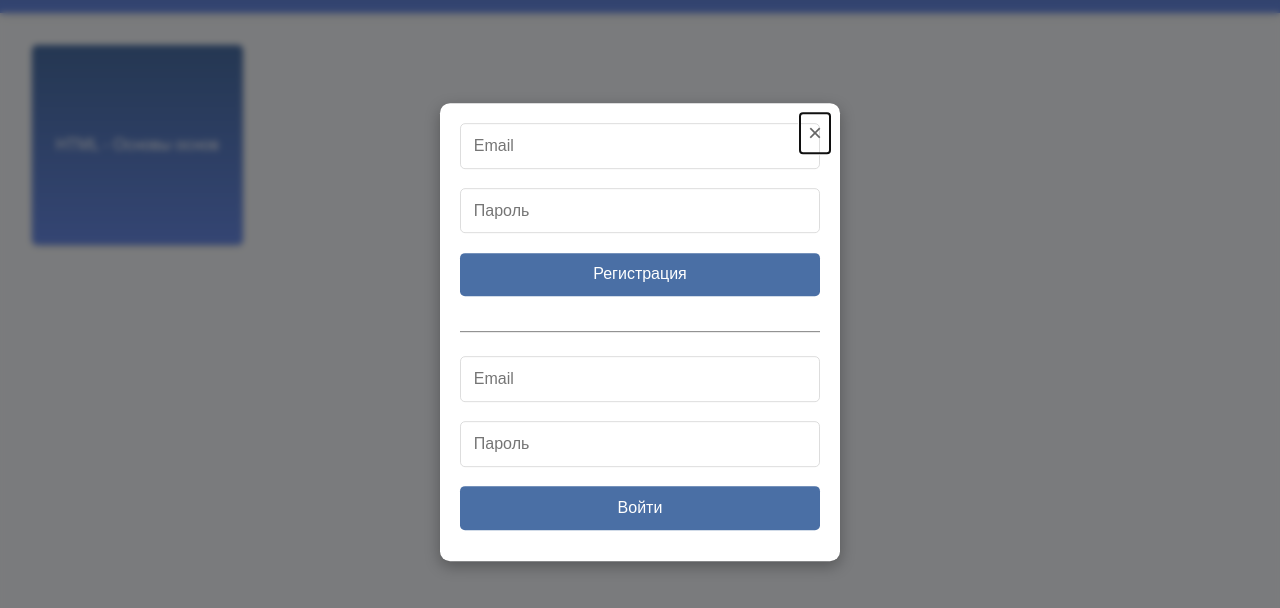
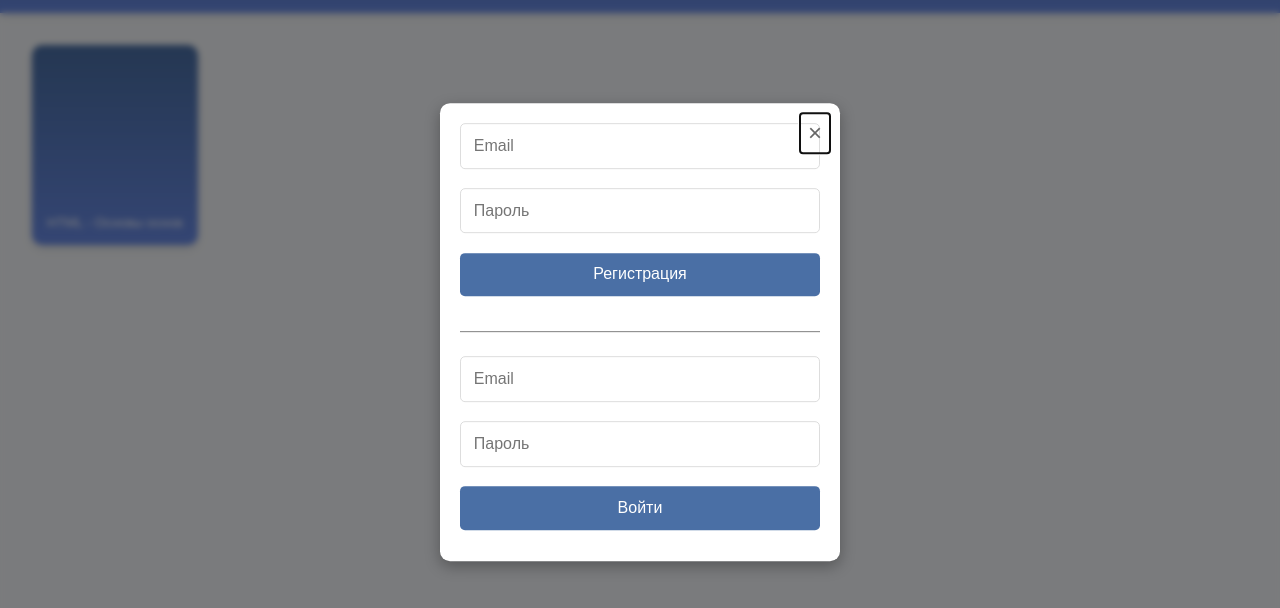
Before and after one commit to j1z1peek/FStudies, a website: page main/index.html in a window 1280 px wide. Shown: the part 68-676 px from the top of the page. Drawn offline with Linux system fonts and the light colour scheme; no server answers.

Commit message:
Update style.css
Изменил стилизацию кнопки открывания теста

```diff
--- a/main/css/style.css
+++ b/main/css/style.css
@@ -48,15 +48,38 @@ main {
 }
 
 .test-button {
-    background-color: #4a6fa5;
+    position: relative;
+    width: auto;
+    height: 150px;
+    padding: 15px;
+    border: none;
+    border-radius: 10px;
+    background-color: #007bff;
     color: white;
-    border: none;
-    padding: 0.8rem 1.5rem;
-    border-radius: 5px;
-    font-size: 1rem;
+    text-align: left;
+    display: flex;
+    flex-direction: column;
+    justify-content: flex-end;
     cursor: pointer;
-    transition: all 0.3s ease;
-    box-shadow: 0 2px 5px rgba(0, 0, 0, 0.1);
+    transition: background-color 0.3s;
+    box-shadow: 0 4px 8px rgba(0, 0, 0, 0.1);
+}
+
+.test-button h3 {
+    margin: 0;
+    font-size: 1.5em;
+    font-weight: bold;
+}
+
+.test-button p {
+    margin: 5px 0 0 0;
+    font-size: 1em;
+    opacity: 0.9;
+}
+
+.test-button p img{
+    height: auto;
+    width: 9rem;
 }
 
 .test-button:hover {
```
